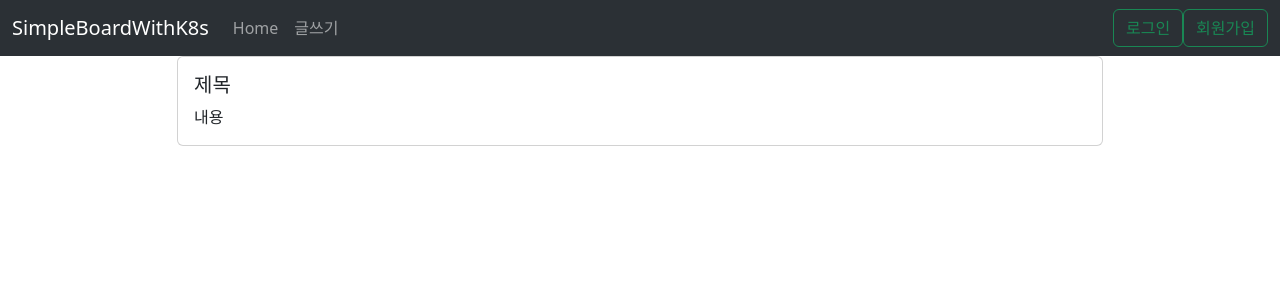
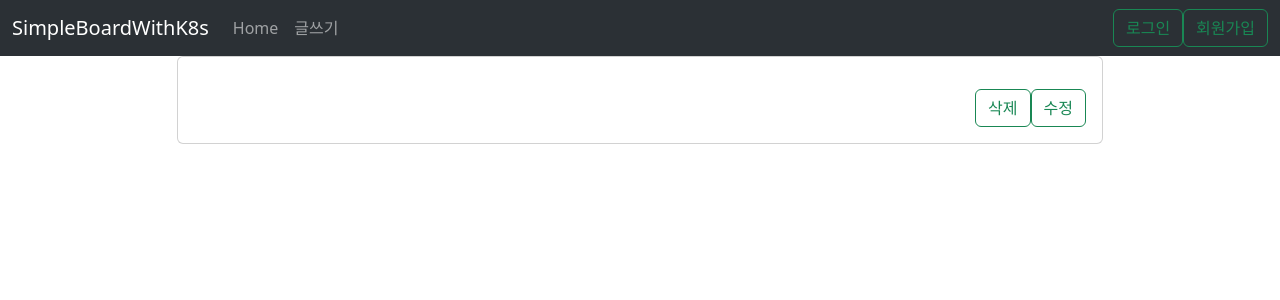
Before and after one commit to leesungkyu1/BoardWithK8s, a React (Create React App) app in the folder front/simple_board_with_k8s/: page /boardDetail in a window 1280 px wide. Shown: the top 300 px of the page. Built offline with nearby package versions, Linux system fonts and the light colour scheme.

Commit message:
게시글 상세 container 틀 작성

```diff
--- a/front/simple_board_with_k8s/src/components/board/BoardDetail.js
+++ b/front/simple_board_with_k8s/src/components/board/BoardDetail.js
@@ -3,16 +3,20 @@ import Button from 'react-bootstrap/Button';
 import Card from 'react-bootstrap/Card';
 import Placeholder from 'react-bootstrap/Placeholder';
 
-const BoardDetail = () => {
+const BoardDetail = ({seq, title, content}) => {
     return <>
         <div className="d-flex justify-content-around">
             <Card style={{ width: '100%' }} >
                 {/* <Card.Img variant="top" src="holder.js/100px180" /> */}
                 <Card.Body>
-                <Card.Title>제목</Card.Title>
-                <Card.Text>
-                    내용
-                </Card.Text>
+                    <Card.Title>{title}</Card.Title>
+                    <Card.Text>
+                        {content}
+                    </Card.Text>
+                    <div style={{display: "flex", flexDirection: "row-reverse"}}>
+                        <Button variant="outline-success">수정</Button>
+                        <Button variant="outline-success">삭제</Button>
+                    </div>
                 </Card.Body>
             </Card>
         </div>
--- a/front/simple_board_with_k8s/src/containers/board/BoardDetailContainer.js
+++ b/front/simple_board_with_k8s/src/containers/board/BoardDetailContainer.js
@@ -0,0 +1,26 @@
+import React, { useEffect } from "react";
+import BoardDetail from "../../components/board/BoardDetail";
+import { useDispatch, useSelector } from "react-redux";
+import { boardItemAction } from "../../modules/board";
+
+const BoardDetailContainer = () => {
+    const dispatch = useDispatch();
+
+    const {seq, title, content} = useSelector((board) => ({
+        board: board.board
+    }));
+
+    useEffect(() => {
+        dispatch(boardItemAction(seq));
+    }, [dispatch]);
+
+    return <>
+        <BoardDetail
+            key={seq}
+            title={title}
+            content={content}
+        />
+    </>;
+};
+
+export default BoardDetailContainer;
--- a/front/simple_board_with_k8s/src/pages/BoardDetailPage.js
+++ b/front/simple_board_with_k8s/src/pages/BoardDetailPage.js
@@ -1,13 +1,13 @@
 import React from "react";
 import Header from "../components/common/Header";
 import Body from "../components/common/Body";
-import BoardDetail from "../components/board/BoardDetail";
+import BoardDetailContainer from "../containers/board/BoardDetailContainer";
 
 const BoardDetailPage = () => {
     return <>
         <Header/>
         <Body>
-            <BoardDetail/>
+            <BoardDetailContainer></BoardDetailContainer>
         </Body>
     </>
 };
```
